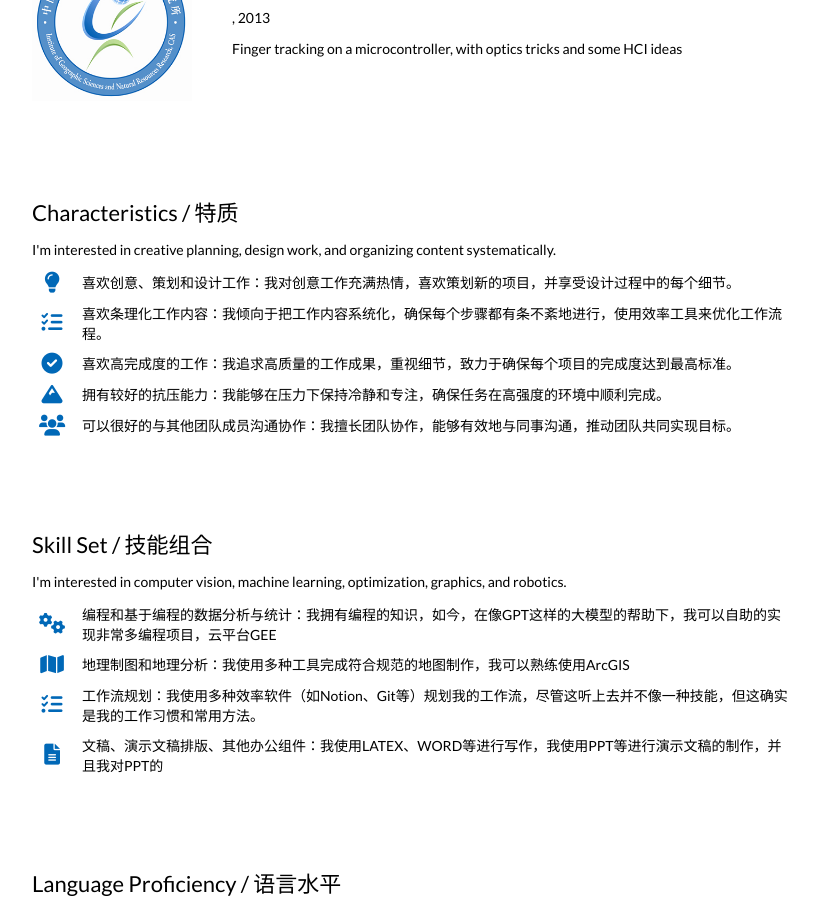
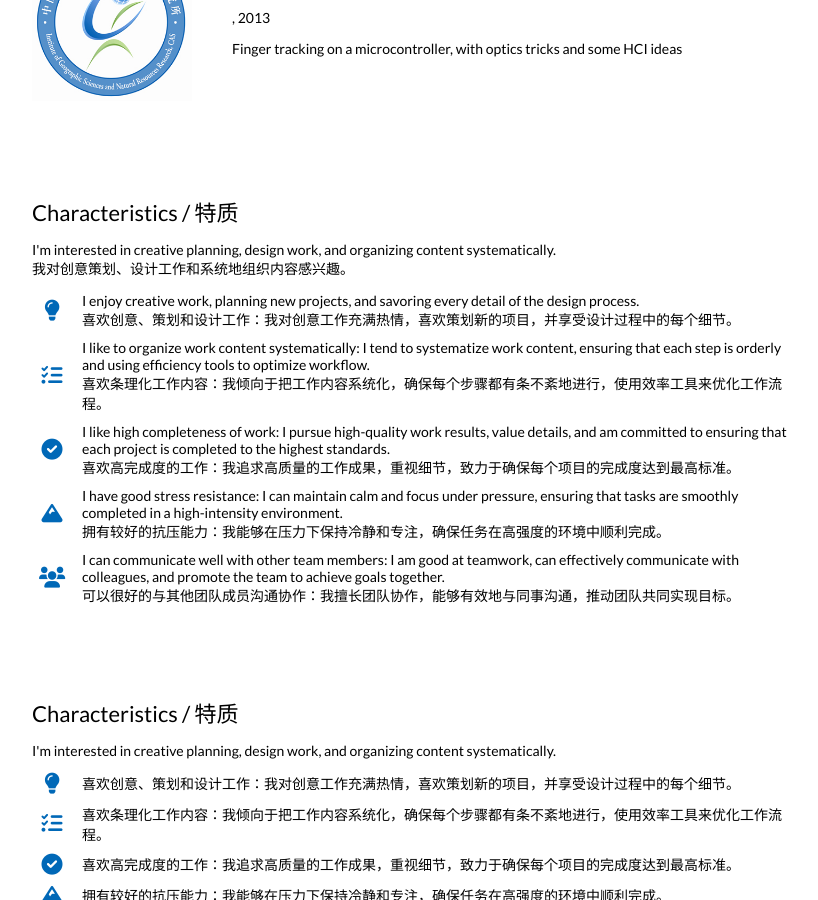
Before and after one commit to Aestival-Nostalgia/Aestival-Nostalgia.github.io, a Jekyll site: the page built from _posts/2019-05-29-crv.markdown, in a window 1280 px wide and 900 px high, scrolled down 1050 px. Shown: the whole window, without its empty margins (228-1046 px from the left). Built offline with Jekyll 4.4.1, drawn with Linux system fonts in a browser that asks for light colours; a script that is not in the unit is left out.

Commit message:
1341341341324

```diff
--- a/_layouts/default.html
+++ b/_layouts/default.html
@@ -154,6 +154,83 @@
           {% endif %}
           {% endfor %}
           {% endfor %}
+        </table>
+
+        <br>
+        <br>
+        <br>
+
+        <table style="width:100%;border:0px;border-spacing:0px;border-collapse:separate;margin-right:auto;margin-left:auto;">
+          <tr>
+              <td style="padding:2.5%;width:100%;vertical-align:middle">
+                  <h2>Characteristics / 特质</h2>
+                  <p>
+                      I'm interested in creative planning, design work, and organizing content systematically.
+                      <br>我对创意策划、设计工作和系统地组织内容感兴趣。
+                  </p>
+
+                  <div style="display: flex; align-items: center; margin-top: 10px;">
+                      <div style="flex: 0 0 40px; display: flex; justify-content: center;">
+                          <i class="fas fa-lightbulb" style="color:rgb(0, 104, 183); font-size: 1.5em;"></i>
+                      </div>
+                      <div style="flex: 1;">
+                          <span style="display: block; margin-left: 10px;">
+                              I enjoy creative work, planning new projects, and savoring every detail of the design process.
+                              <br>喜欢创意、策划和设计工作：我对创意工作充满热情，喜欢策划新的项目，并享受设计过程中的每个细节。
+                          </span>
+                      </div>
+                  </div>
+
+                  <div style="display: flex; align-items: center; margin-top: 10px;">
+                      <div style="flex: 0 0 40px; display: flex; justify-content: center;">
+                          <i class="fas fa-tasks" style="color:rgb(0, 104, 183); font-size: 1.5em;"></i>
+                      </div>
+                      <div style="flex: 1;">
+                          <span style="display: block; margin-left: 10px;">
+                              I like to organize work content systematically: I tend to systematize work content, ensuring that each step is orderly and using efficiency tools to optimize workflow.
+                              <br>喜欢条理化工作内容：我倾向于把工作内容系统化，确保每个步骤都有条不紊地进行，使用效率工具来优化工作流程。
+                          </span>
+                      </div>
+                  </div>
+
+                  <div style="display: flex; align-items: center; margin-top: 10px;">
+                      <div style="flex: 0 0 40px; display: flex; justify-content: center;">
+                          <i class="fas fa-check-circle" style="color:rgb(0, 104, 183); font-size: 1.5em;"></i>
+                      </div>
+                      <div style="flex: 1;">
+                          <span style="display: block; margin-left: 10px;">
+                              I like high completeness of work: I pursue high-quality work results, value details, and am committed to ensuring that each project is completed to the highest standards.
+                              <br>喜欢高完成度的工作：我追求高质量的工作成果，重视细节，致力于确保每个项目的完成度达到最高标准。
+                          </span>
+                      </div>
+                  </div>
+
+                  <div style="display: flex; align-items: center; margin-top: 10px;">
+                      <div style="flex: 0 0 40px; display: flex; justify-content: center;">
+                          <i class="fas fa-mountain" style="color:rgb(0, 104, 183); font-size: 1.5em;"></i>
+                      </div>
+                      <div style="flex: 1;">
+                          <span style="display: block; margin-left: 10px;">
+                              I have good stress resistance: I can maintain calm and focus under pressure, ensuring that tasks are smoothly completed in a high-intensity environment.
+                              <br>拥有较好的抗压能力：我能够在压力下保持冷静和专注，确保任务在高强度的环境中顺利完成。
+                          </span>
+                      </div>
+                  </div>
+
+                  <div style="display: flex; align-items: center; margin-top: 10px;">
+                      <div style="flex: 0 0 40px; display: flex; justify-content: center;">
+                          <i class="fas fa-users" style="color:rgb(0, 104, 183); font-size: 1.5em;"></i>
+                      </div>
+                      <div style="flex: 1;">
+                          <span style="display: block; margin-left: 10px;">
+                              I can communicate well with other team members: I am good at teamwork, can effectively communicate with colleagues, and promote the team to achieve goals together.
+                              <br>可以很好的与其他团队成员沟通协作：我擅长团队协作，能够有效地与同事沟通，推动团队共同实现目标。
+                          </span>
+                      </div>
+                  </div>
+
+              </td>
+          </tr>
         </table>
 
         <br>
```
